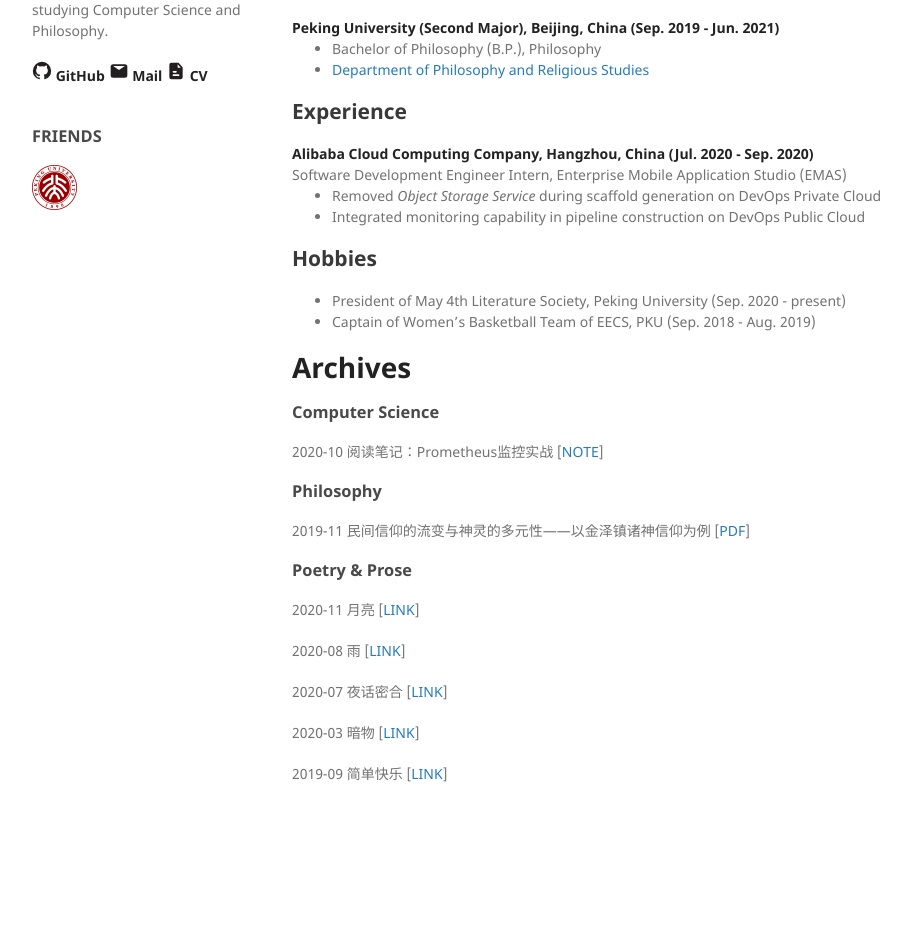
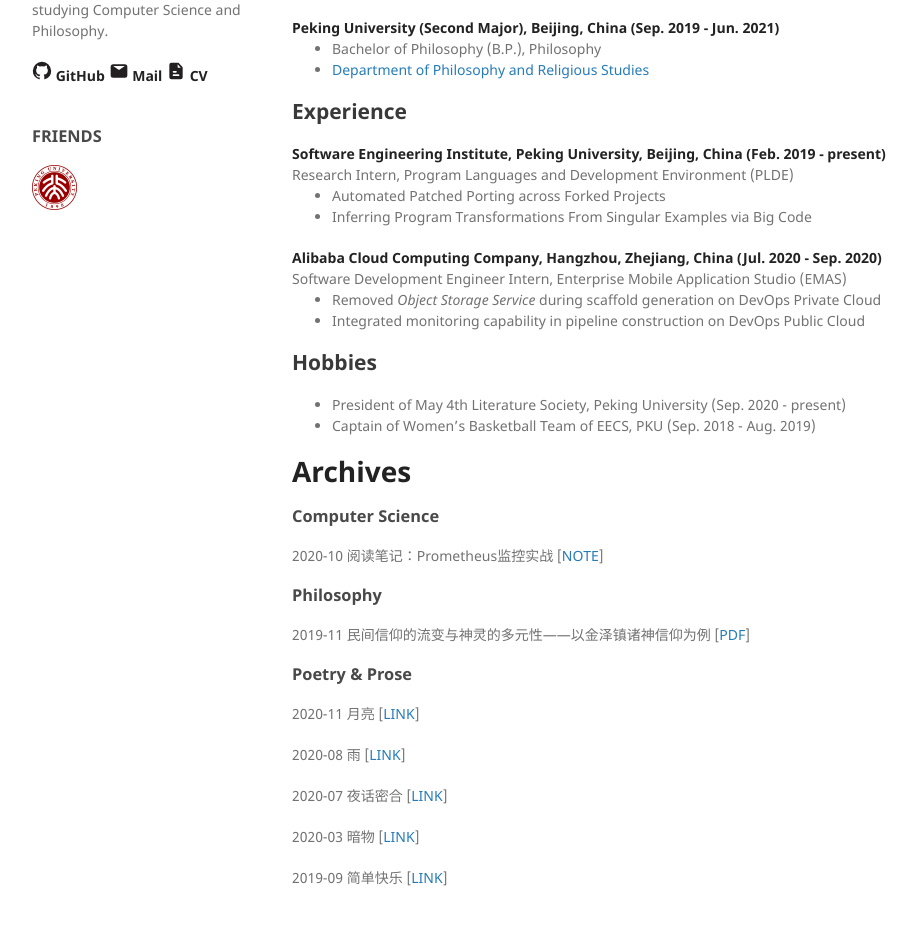
Before and after one commit to ShiranZH/ShiranZH.github.io, a Jekyll site: the page built from index.md, in a window 1280 px wide and 1280 px high. Shown: the part 322-1247 px from the top of the window, without its empty margins (178-1095 px from the left). Built offline with Jekyll 4.4.1, drawn with Linux system fonts in a browser that asks for light colours; our own code applies the rules of GitHub Pages for plain Markdown files; a style sheet for code colours, icons or effects is not loaded.

Commit message:
update experience

```diff
--- a/index.md
+++ b/index.md
@@ -25,7 +25,16 @@ I'm Shiran Zhang (张石然 in Chinese), currently a senior undergraduate studen
 ## Experience
 
 <div align="left">
-    <strong>Alibaba Cloud Computing Company, Hangzhou, China (Jul. 2020 - Sep. 2020)</strong>
+    <strong>Software Engineering Institute, Peking University, Beijing, China (Feb. 2019 - present)</strong>
+    <br />Research Intern, Program Languages and Development Environment (PLDE)
+    <ul>
+        <li>Automated Patched Porting across Forked Projects</li>
+        <li>Inferring Program Transformations From Singular Examples via Big Code</li>
+    </ul>
+</div>
+
+<div align="left">
+    <strong>Alibaba Cloud Computing Company, Hangzhou, Zhejiang, China (Jul. 2020 - Sep. 2020)</strong>
     <br />Software Development Engineer Intern, Enterprise Mobile Application Studio (EMAS)
     <ul>
         <li>Removed <i>Object Storage Service</i> during scaffold generation on DevOps Private Cloud</li>
```
